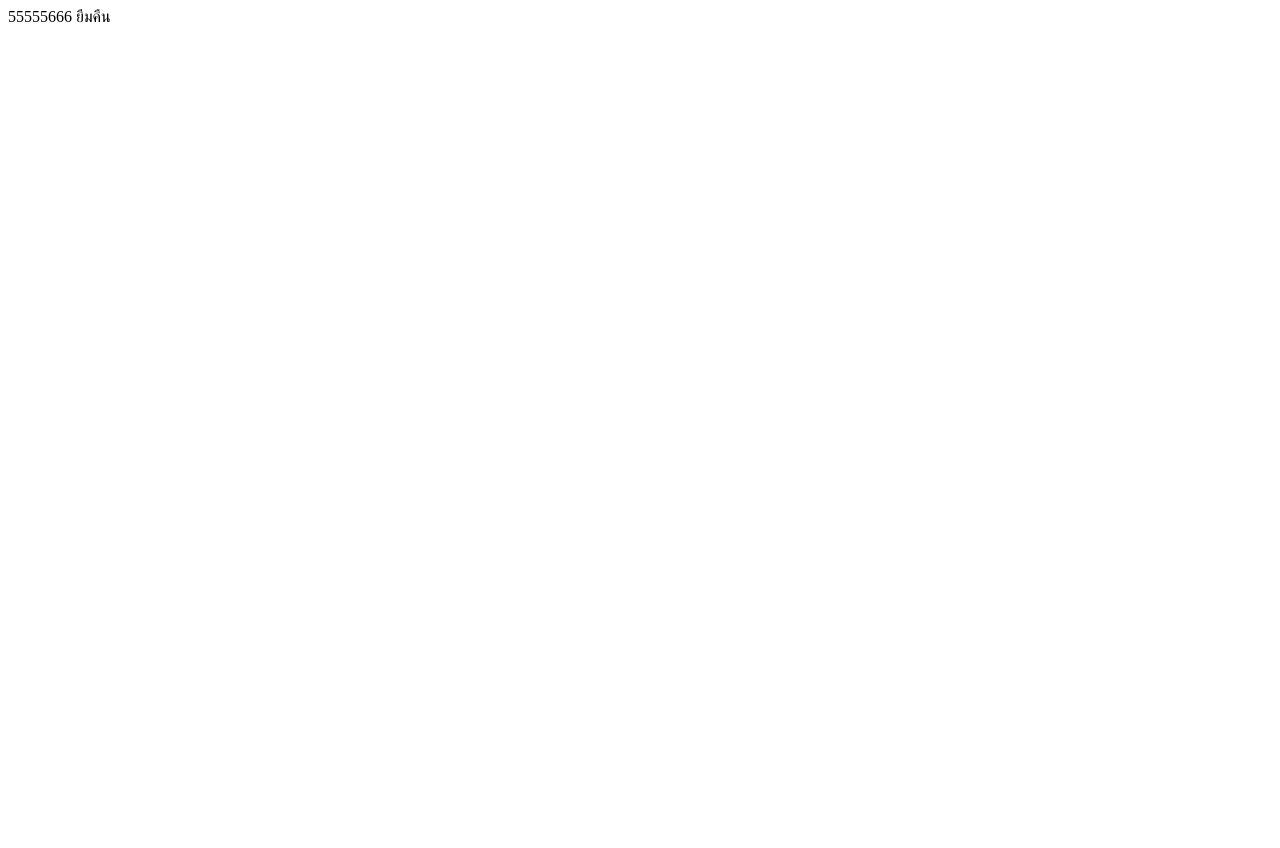
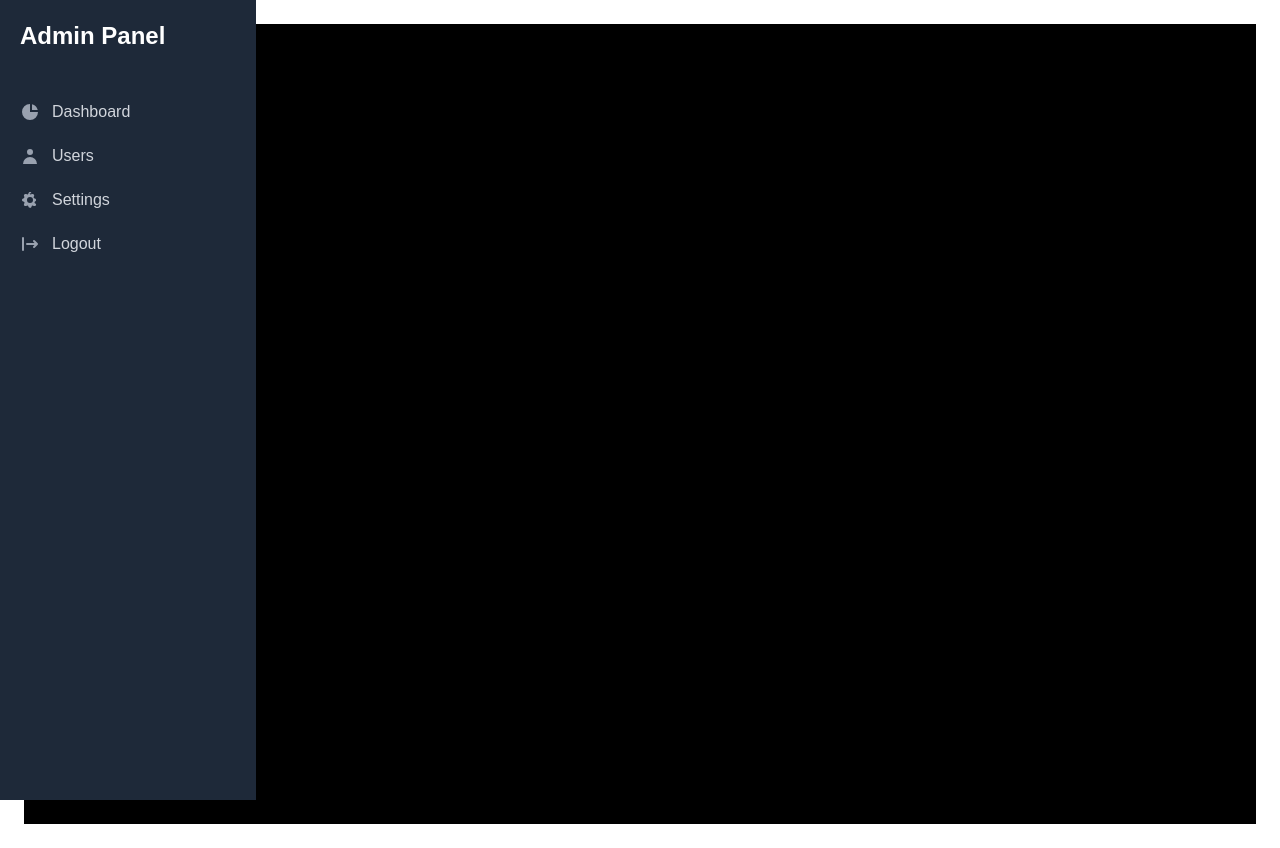
Before and after one commit to Arrakkhammungkun/Borrow-ICTUP-Project, a Next.js app: page / in a window 1280 px wide. Before the commit the page ends 800 px from the top, so only its background shows below. Built offline with nearby package versions, Linux system fonts and the light colour scheme.

Commit message:
add import file tailwind

```diff
--- a/src/app/layout.tsx
+++ b/src/app/layout.tsx
@@ -1,5 +1,5 @@
-
-
+import Sidebar  from "@/components/SideBar";
+import "./globals.css";
 export default function RootLayout({
   children,
 }: Readonly<{
@@ -9,7 +9,12 @@ export default function RootLayout({
     <html lang="en">
       {/* ลบ className ที่เกี่ยวข้องกับ font ออก */}
       <body className="antialiased">
-        {children}
+        <div className="min-h-screen flex">
+          <Sidebar />
+          <main className="flex-1 p-6">
+            {children}
+          </main>
+        </div>
       </body>
     </html>
   );
--- a/src/app/page.tsx
+++ b/src/app/page.tsx
@@ -1,11 +1,14 @@
 
+import React from "react";
 
 export default function Home() {
   return (
-    <div className="">
-          <div>
-            55555666 ยืมคืน
-          </div>
+    <div className="bg-black min-h-screen flex">
+      <div className="bg-black">
+          vvvv
+      </div>
+
+
     </div>
   );
 }
--- /dev/null
+++ b/src/components/SideBar.tsx
@@ -0,0 +1,75 @@
+// AdminSidebar.js
+"use client";
+import React, { useState } from 'react';
+
+// สมมติว่านี่คือ Link component จาก React Router หรือ Next.js
+// สำหรับ React Router: import { Link } from 'react-router-dom';
+// สำหรับ Next.js: import Link from 'next/link';
+const Link = ({ children, ...props }) => <a {...props}>{children}</a>;
+
+// ไอคอน SVG สามารถสร้างเป็น component แยกเพื่อความสะอาดตาได้
+const DashboardIcon = () => <svg className="w-5 h-5 text-gray-400 group-hover:text-white" fill="currentColor" viewBox="0 0 20 20" xmlns="http://www.w3.org/2000/svg"><path d="M2 10a8 8 0 018-8v8h8a8 8 0 11-16 0z"></path><path d="M12 2.252A8.014 8.014 0 0117.748 8H12V2.252z"></path></svg>;
+const UsersIcon = () => <svg className="w-5 h-5 text-gray-400 group-hover:text-white" fill="currentColor" viewBox="0 0 20 20" xmlns="http://www.w3.org/2000/svg"><path fillRule="evenodd" d="M10 9a3 3 0 100-6 3 3 0 000 6zm-7 9a7 7 0 1114 0H3z" clipRule="evenodd"></path></svg>;
+const SettingsIcon = () => <svg className="w-5 h-5 text-gray-400 group-hover:text-white" fill="currentColor" viewBox="0 0 20 20" xmlns="http://www.w3.org/2000/svg"><path fillRule="evenodd" d="M11.49 3.17c-.38-1.56-2.6-1.56-2.98 0a1.532 1.532 0 01-2.286.948c-1.372-.836-2.942.734-2.106 2.106.54.886.061 2.042-.947 2.287-1.561.379-1.561 2.6 0 2.978a1.532 1.532 0 01.947 2.287c-.836 1.372.734 2.942 2.106 2.106a1.532 1.532 0 012.287.947c.379 1.561 2.6 1.561 2.978 0a1.532 1.532 0 012.287-.947c1.372.836 2.942-.734 2.106-2.106a1.532 1.532 0 01-.947-2.287c1.561-.379 1.561-2.6 0-2.978a1.532 1.532 0 01-.947-2.287c.836-1.372-.734-2.942-2.106-2.106a1.532 1.532 0 01-2.287-.947zM10 13a3 3 0 100-6 3 3 0 000 6z" clipRule="evenodd"></path></svg>;
+const LogoutIcon = () => <svg className="w-5 h-5 text-gray-400 group-hover:text-white" fill="currentColor" viewBox="0 0 20 20" xmlns="http://www.w3.org/2000/svg"><path fillRule="evenodd" d="M3 3a1 1 0 00-1 1v12a1 1 0 102 0V4a1 1 0 00-1-1zm10.293 9.293a1 1 0 001.414 1.414l3-3a1 1 0 000-1.414l-3-3a1 1 0 10-1.414 1.414L14.586 9H7a1 1 0 100 2h7.586l-1.293 1.293z" clipRule="evenodd"></path></svg>;
+
+// ข้อมูลเมนู
+const menuItems = [
+    { href: '/admin/dashboard', icon: <DashboardIcon />, label: 'Dashboard' },
+    { href: '/admin/users', icon: <UsersIcon />, label: 'Users' },
+    { href: '/admin/settings', icon: <SettingsIcon />, label: 'Settings' },
+    { href: '/logout', icon: <LogoutIcon />, label: 'Logout' },
+];
+
+const Sidebar = () => {
+    const [isOpen, setIsOpen] = useState(false);
+
+    return (
+        <>
+            {/* ปุ่ม Hamburger (แสดงเฉพาะบน Mobile) */}
+            <button
+                className="md:hidden fixed top-4 left-4 z-50 p-2 rounded-md bg-gray-800 text-white"
+                onClick={() => setIsOpen(!isOpen)}
+            >
+                {isOpen ? (
+                    // ไอคอน Close (X)
+                    <svg className="w-6 h-6" fill="none" stroke="currentColor" viewBox="0 0 24 24" xmlns="http://www.w3.org/2000/svg"><path strokeLinecap="round" strokeLinejoin="round" strokeWidth="2" d="M6 18L18 6M6 6l12 12"></path></svg>
+                ) : (
+                    // ไอคอน Hamburger
+                    <svg className="w-6 h-6" fill="none" stroke="currentColor" viewBox="0 0 24 24" xmlns="http://www.w3.org/2000/svg"><path strokeLinecap="round" strokeLinejoin="round" strokeWidth="2" d="M4 6h16M4 12h16M4 18h16"></path></svg>
+                )}
+            </button>
+
+            {/* Sidebar */}
+            <aside
+                className={`
+                    fixed top-0 left-0 z-40 w-64 h-screen bg-gray-800 text-white
+                    transition-transform transform
+                    ${isOpen ? 'translate-x-0' : '-translate-x-full'}
+                    md:translate-x-0
+                `}
+            >
+                <div className="p-5">
+                    <h2 className="text-2xl font-semibold text-white">Admin Panel</h2>
+                </div>
+                <nav className="mt-5">
+                    <ul>
+                        {menuItems.map((item) => (
+                            <li key={item.label} className="px-3">
+                                <Link
+                                    href={item.href}
+                                    className="flex items-center p-2 my-1 rounded-lg text-gray-300 hover:bg-gray-700 hover:text-white group"
+                                >
+                                    {item.icon}
+                                    <span className="ml-3">{item.label}</span>
+                                </Link>
+                            </li>
+                        ))}
+                    </ul>
+                </nav>
+            </aside>
+        </>
+    );
+};
+
+export default Sidebar;
```
